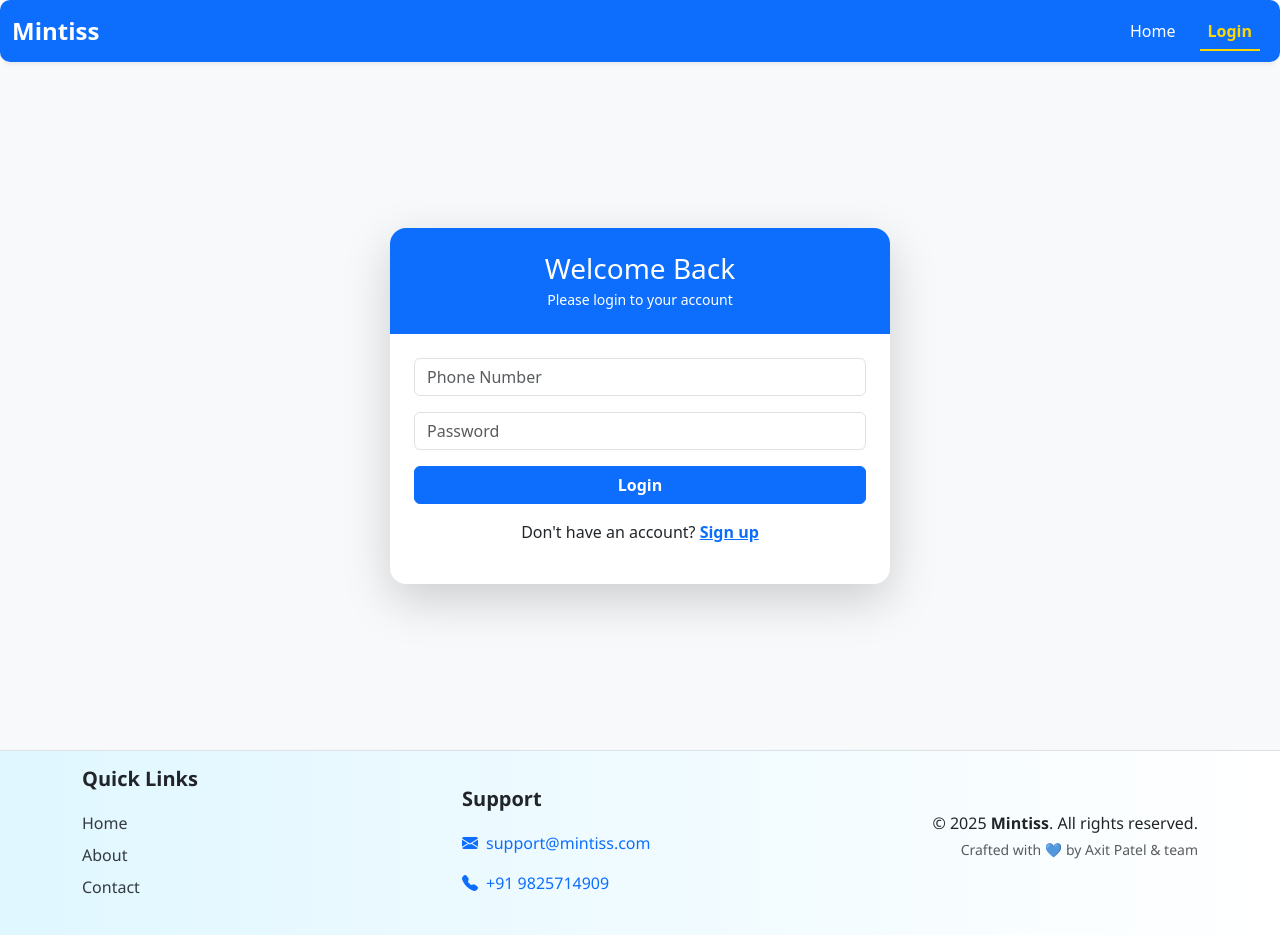
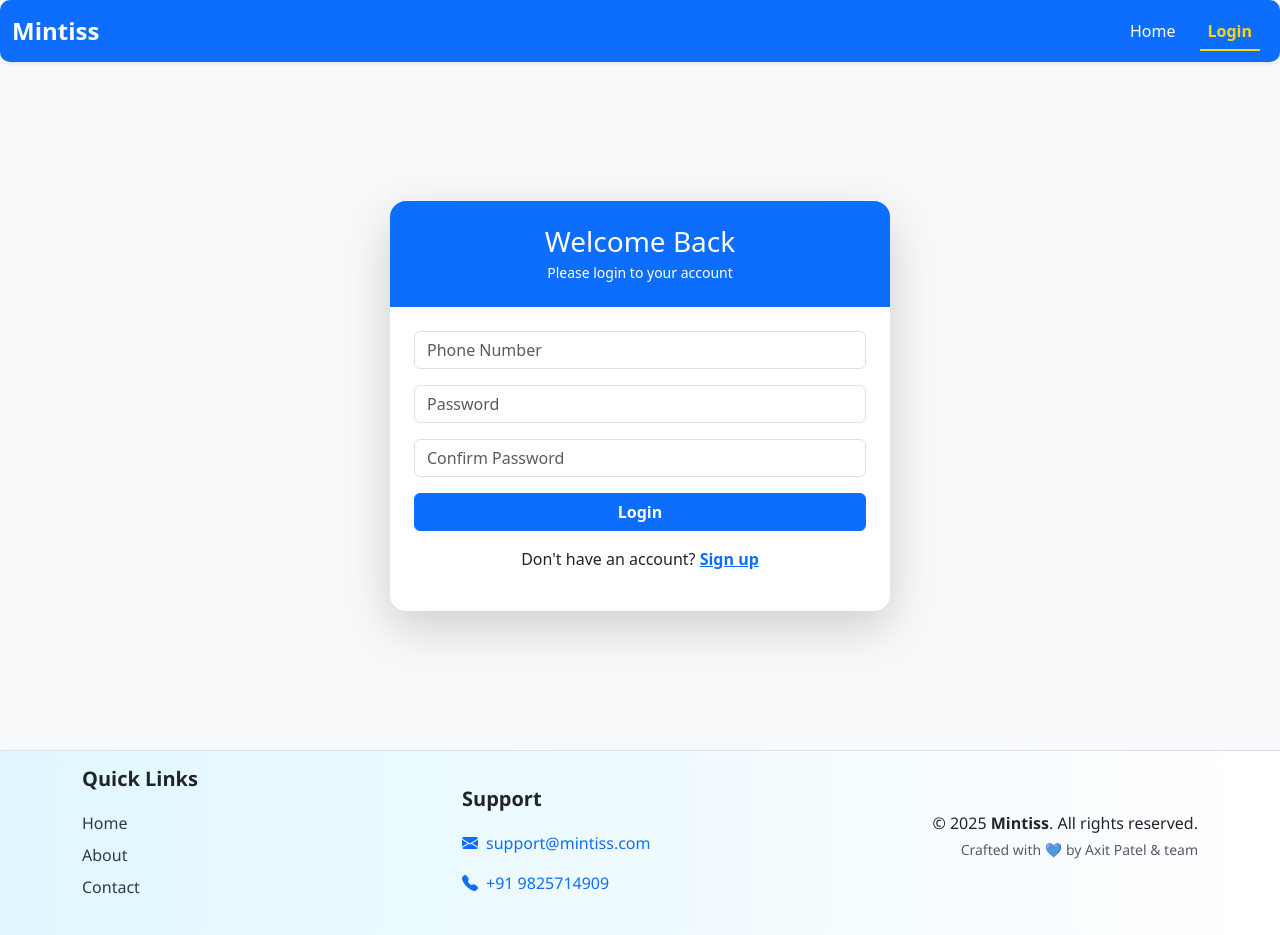
Before and after one commit to srisatkalpesh/mintissFrontend, a Vue app: page /login in a window 1280 px wide. Built offline with nearby package versions, Linux system fonts and the light colour scheme; no server answers.

Commit message:
Add password confirmation field and validation to login form

```diff
--- a/src/views/usersite/Login.vue
+++ b/src/views/usersite/Login.vue
@@ -22,6 +22,14 @@
                             required />
                         <div v-if="errors.password" class="text-danger small mt-1">
                             {{ errors.password[0] }}
+                        </div>
+                    </div>
+
+                    <div class="mb-3">
+                        <input type="password" v-model="confirmPassword" class="form-control" placeholder="Confirm Password"
+                            required />
+                        <div v-if="errors.confirmPassword" class="text-danger small mt-1">
+                            {{ errors.confirmPassword[0] }}
                         </div>
                     </div>
 
@@ -53,6 +61,7 @@ export default {
         return {
             phone: '',
             password: '',
+            confirmPassword: '',
             errors: {},
             loading: false
         };
@@ -60,6 +69,13 @@ export default {
     methods: {
         async handleLogin() {
             this.errors = {};
+
+            // Validate password confirmation
+            if (this.password !== this.confirmPassword) {
+                this.errors.confirmPassword = ['Passwords do not match'];
+                return;
+            }
+
             this.loading = true;
             try {
                 const baseURL = process.env.VUE_APP_API_BASE_URL;
```
